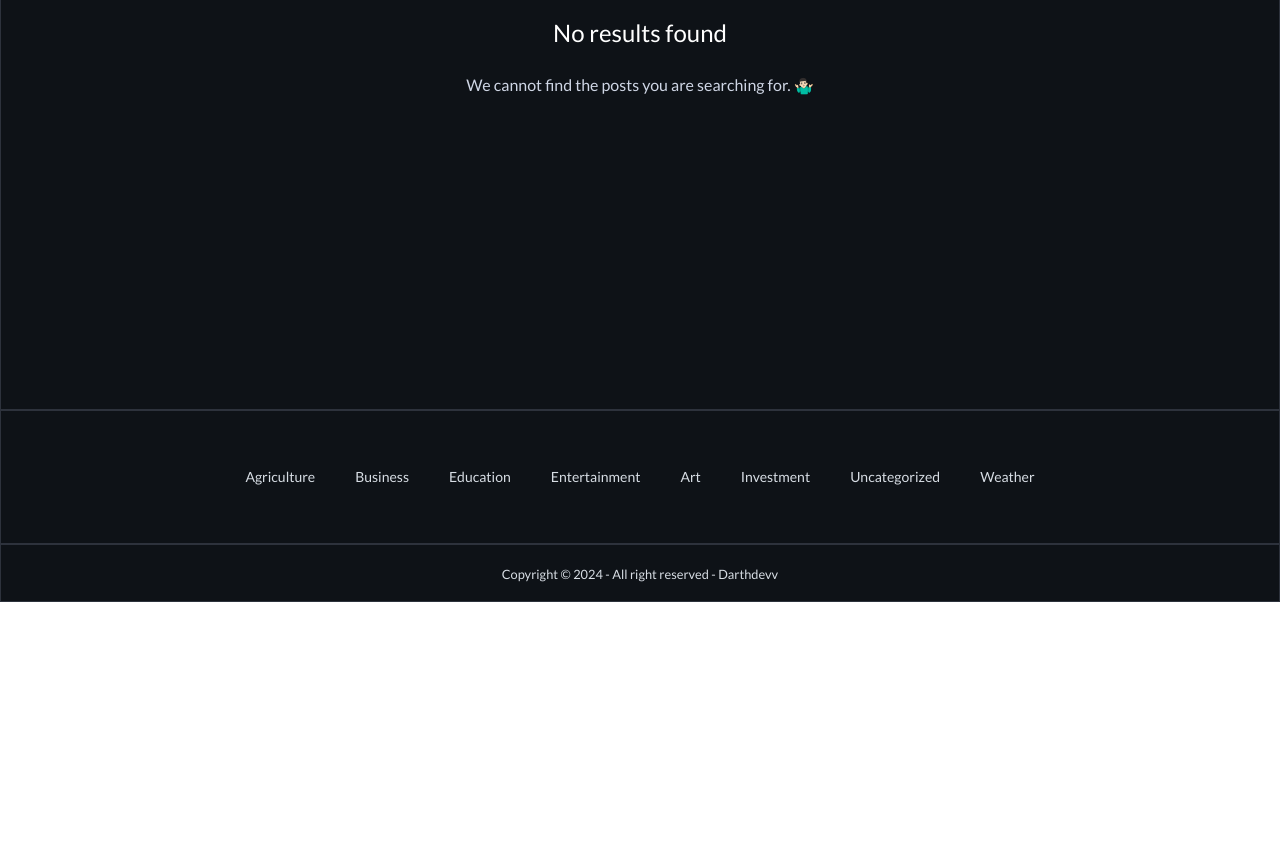
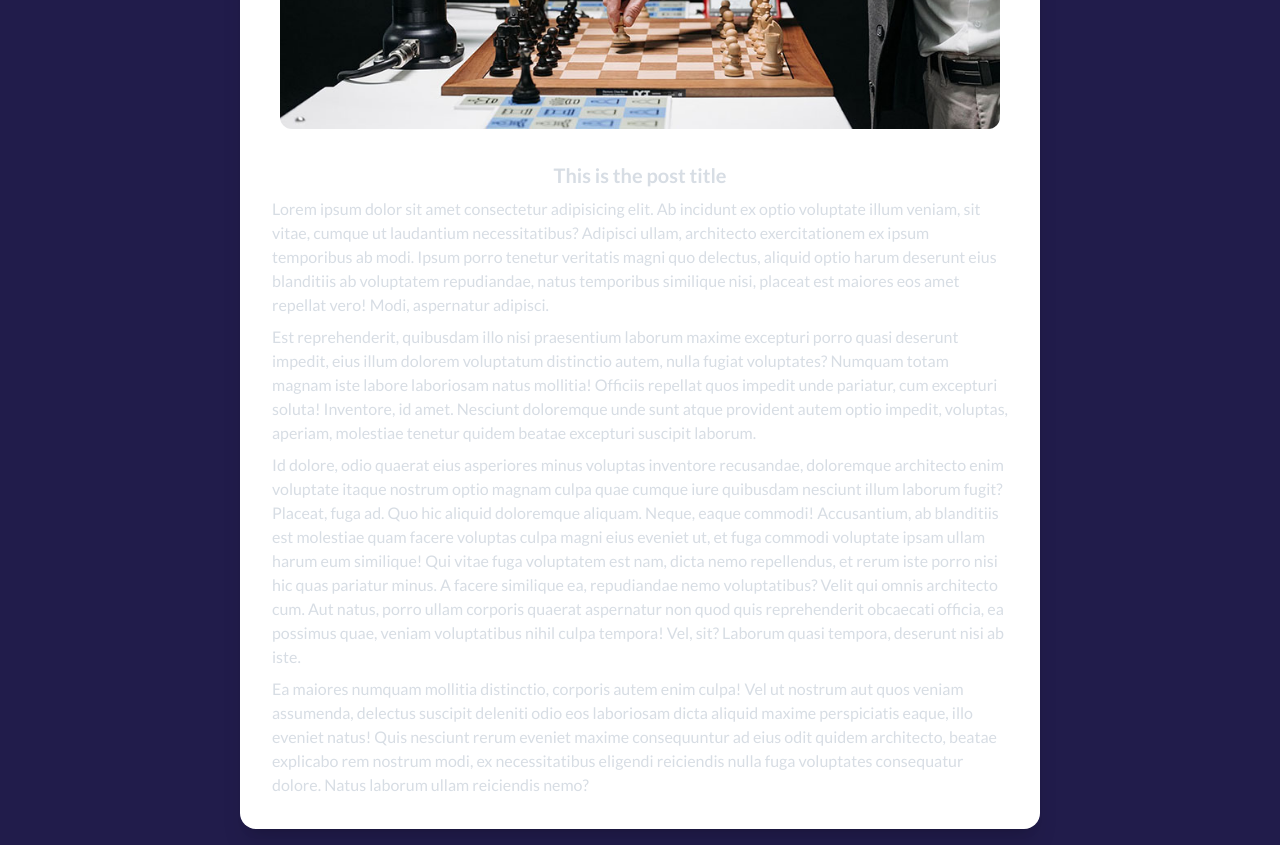
Before and after one commit to Darthdevv/Blog-App, a React (Vite) app in the folder frontend/: page /details/posts/1 in a window 1280 px wide. Shown: the part 460-1305 px from the top of the page. Before the commit the page ends 1062 px from the top, so only its background shows below. Built offline with nearby package versions, Linux system fonts and the light colour scheme.

Commit message:
🪻 style: Post Details styling

```diff
--- a/frontend/src/App.jsx
+++ b/frontend/src/App.jsx
@@ -14,6 +14,7 @@ import DashBoard from './pages/dashboard/DashBoard'
 import CategoryPosts from './pages/post/CategoryPosts'
 import AuthorPosts from './pages/post/AuthorPosts'
 import Logout from './pages/logout/Logout'
+import SecondaryLayout from './layouts/SecondaryLayout'
 
 function App() {
 
@@ -27,10 +28,10 @@ function App() {
           index: true,
           element: <Home />,
         },
-        {
-          path: "posts/:id",
-          element: <PostDetails />,
-        },
+        // {
+        //   path: "posts/:id",
+        //   element: <PostDetails />,
+        // },
         {
           path: "register",
           element: <Register />,
@@ -77,6 +78,17 @@ function App() {
         },
       ],
     },
+    {
+      path: "details",
+      element: <SecondaryLayout />,
+      errorElement: <Error />,
+      children: [
+        {
+          path: 'posts/:id',
+          element: <PostDetails />,
+        },
+      ]
+    }
   ]);
 
   return (
--- a/frontend/src/components/Posts/PostItem.jsx
+++ b/frontend/src/components/Posts/PostItem.jsx
@@ -13,7 +13,7 @@ const PostItem = ({ post }) => {
         <img src={thumbnail} alt="Shoes" className=" rounded-xl" />
       </figure>
       <div className="card-body">
-        <Link to={`/posts/${id}`}>
+        <Link to={`details/posts/${id}`}>
           <h2 className="card-title text-white">
             {adjustedTitle}
             {/* <div className="badge badge-primary">NEW</div> */}
--- /dev/null
+++ b/frontend/src/layouts/SecondaryLayout.jsx
@@ -0,0 +1,12 @@
+import React from 'react'
+import { Outlet } from 'react-router';
+
+const SecondaryLayout = () => {
+  return (
+    <div>
+      <Outlet />
+    </div>
+  );
+}
+
+export default SecondaryLayout
--- a/frontend/src/pages/post/PostDetails.jsx
+++ b/frontend/src/pages/post/PostDetails.jsx
@@ -1,9 +1,74 @@
-
+import Thumbnail from '../../images/blog17.jpg'
+import { Link } from 'react-router-dom';
+import AuthorPosts from './AuthorPosts';
 
 const PostDetails = () => {
   return (
-    <div>PostDetails</div>
-  )
+    <div className="hero min-h-screen bg-[#211C4B]">
+      <div className="hero-content text-center text-neutral-content">
+        <div className="max-w-full">
+          <div className="card w-[800px] bg-base-100 shadow-xl">
+            <div>
+              <AuthorPosts />
+            </div>
+            <figure className="px-10 pt-10">
+              <img src={Thumbnail} alt="thumbnail" className="rounded-xl" />
+            </figure>
+            <div className="card-body items-center text-start">
+              <h2 className="card-title">This is the post title</h2>
+              <p>
+                Lorem ipsum dolor sit amet consectetur adipisicing elit. Ab
+                incidunt ex optio voluptate illum veniam, sit vitae, cumque ut
+                laudantium necessitatibus? Adipisci ullam, architecto
+                exercitationem ex ipsum temporibus ab modi. Ipsum porro tenetur
+                veritatis magni quo delectus, aliquid optio harum deserunt eius
+                blanditiis ab voluptatem repudiandae, natus temporibus similique
+                nisi, placeat est maiores eos amet repellat vero! Modi,
+                aspernatur adipisci.
+                </p>
+                <p>
+                  Est reprehenderit, quibusdam illo nisi praesentium laborum
+                  maxime excepturi porro quasi deserunt impedit, eius illum
+                  dolorem voluptatum distinctio autem, nulla fugiat voluptates?
+                  Numquam totam magnam iste labore laboriosam natus mollitia!
+                  Officiis repellat quos impedit unde pariatur, cum excepturi
+                  soluta! Inventore, id amet. Nesciunt doloremque unde sunt
+                  atque provident autem optio impedit, voluptas, aperiam,
+                  molestiae tenetur quidem beatae excepturi suscipit laborum.
+                </p>
+                <p>
+                  Id dolore, odio quaerat eius asperiores minus voluptas
+                  inventore recusandae, doloremque architecto enim voluptate
+                  itaque nostrum optio magnam culpa quae cumque iure quibusdam
+                  nesciunt illum laborum fugit? Placeat, fuga ad. Quo hic
+                  aliquid doloremque aliquam. Neque, eaque commodi! Accusantium,
+                  ab blanditiis est molestiae quam facere voluptas culpa magni
+                  eius eveniet ut, et fuga commodi voluptate ipsam ullam harum
+                  eum similique! Qui vitae fuga voluptatem est nam, dicta nemo
+                  repellendus, et rerum iste porro nisi hic quas pariatur minus.
+                  A facere similique ea, repudiandae nemo voluptatibus? Velit
+                  qui omnis architecto cum. Aut natus, porro ullam corporis
+                  quaerat aspernatur non quod quis reprehenderit obcaecati
+                  officia, ea possimus quae, veniam voluptatibus nihil culpa
+                  tempora! Vel, sit? Laborum quasi tempora, deserunt nisi ab
+                  iste.
+                </p>
+                <p>
+                  Ea maiores numquam mollitia distinctio, corporis autem enim
+                  culpa! Vel ut nostrum aut quos veniam assumenda, delectus
+                  suscipit deleniti odio eos laboriosam dicta aliquid maxime
+                  perspiciatis eaque, illo eveniet natus! Quis nesciunt rerum
+                  eveniet maxime consequuntur ad eius odit quidem architecto,
+                  beatae explicabo rem nostrum modi, ex necessitatibus eligendi
+                  reiciendis nulla fuga voluptates consequatur dolore. Natus
+                  laborum ullam reiciendis nemo?
+                </p>
+            </div>
+          </div>
+        </div>
+      </div>
+    </div>
+  );
 }
 
 export default PostDetails
```
